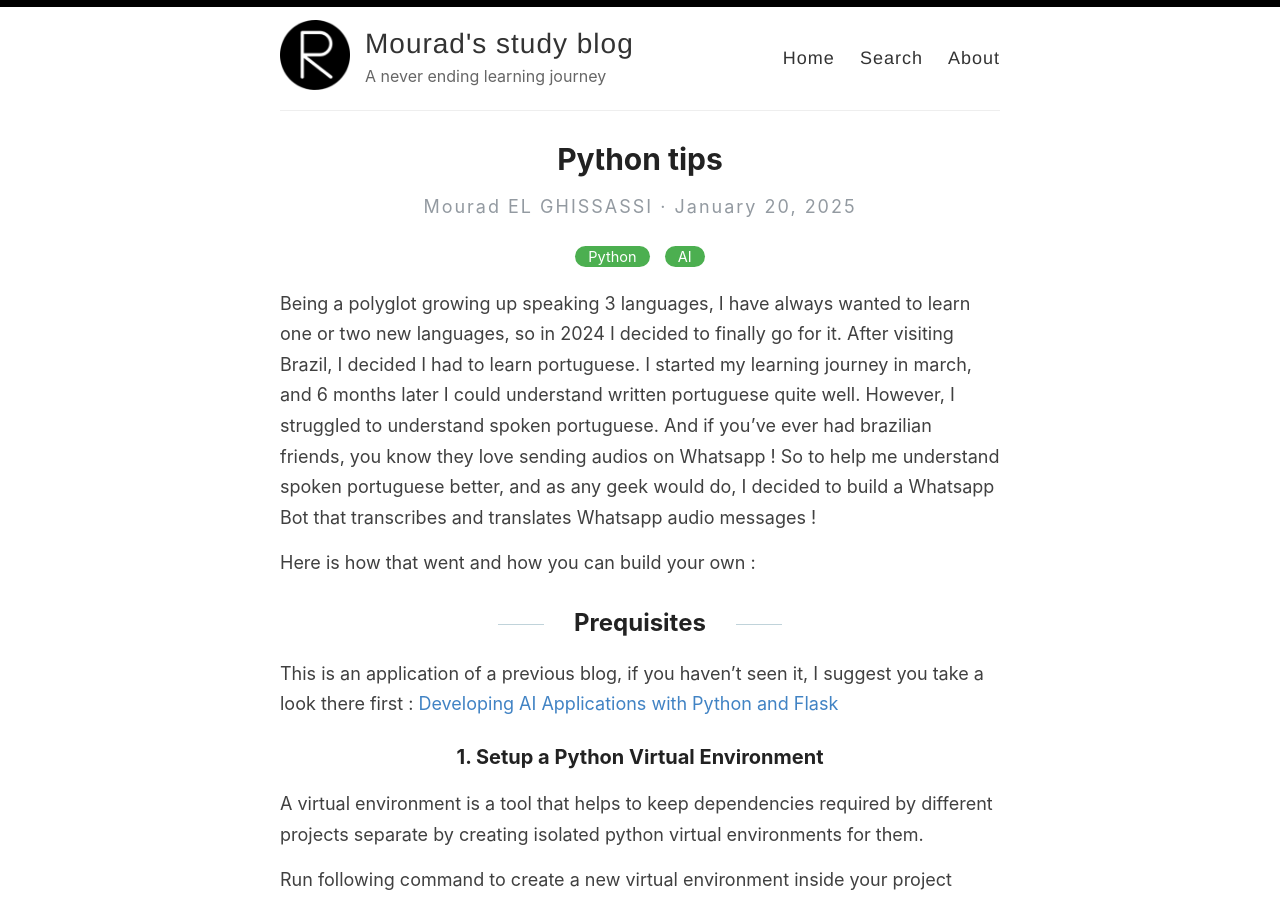
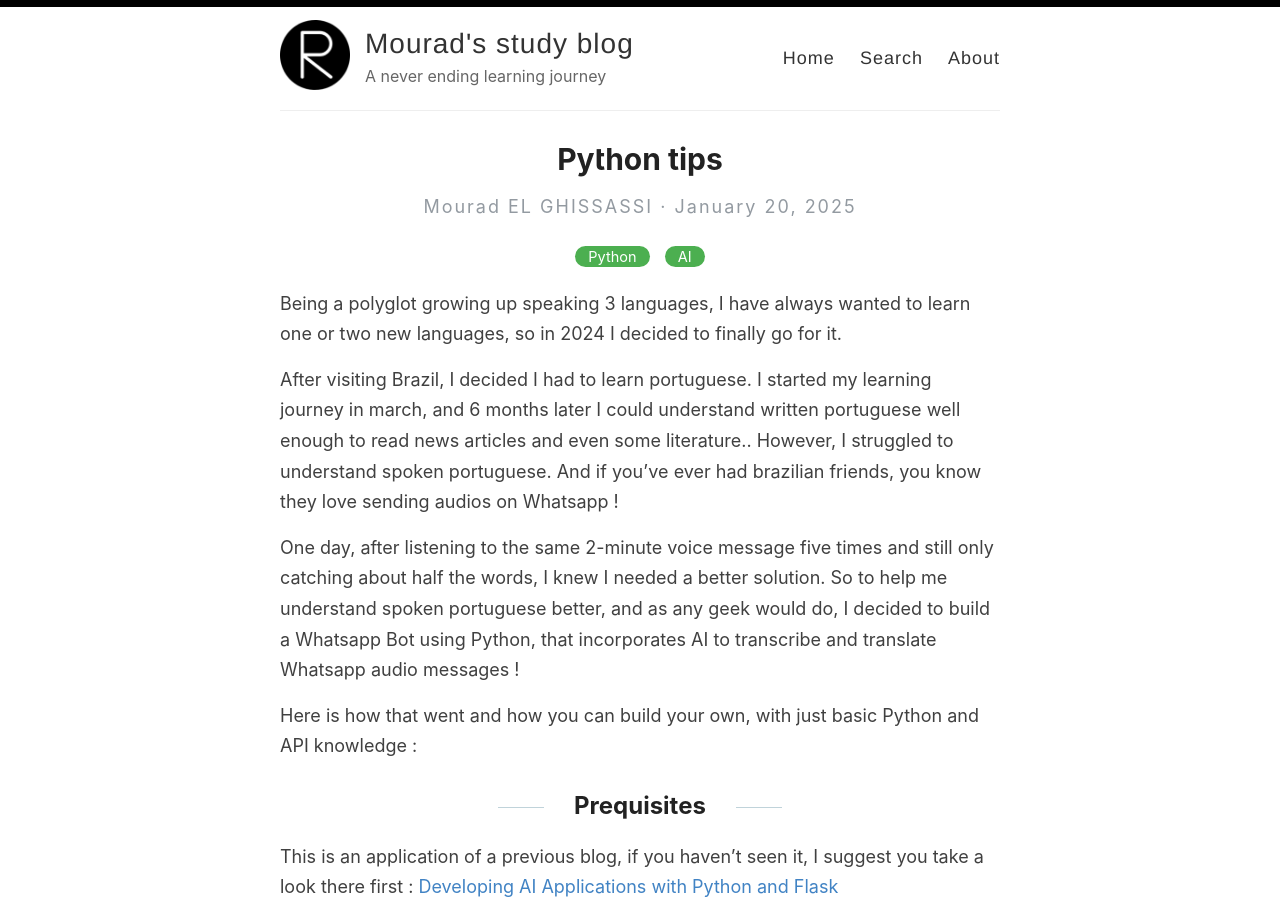
Before and after one commit to everythingdata-ai/everythingdata-ai.github.io, a Jekyll site: the page built from _posts/2025-01-20-python-translating-bot.md, in a window 1280 px wide and 900 px high. Built offline with Jekyll 4.4.1, drawn with Linux system fonts in a browser that asks for light colours.

Commit message:
Update 2025-01-20-python-translating-bot.md

```diff
--- a/_posts/2025-01-20-python-translating-bot.md
+++ b/_posts/2025-01-20-python-translating-bot.md
@@ -5,11 +5,14 @@ categories: [Python, AI]
 ---
 
 Being a polyglot growing up speaking 3 languages, I have always wanted to learn one or two new languages, so in 2024 I decided to finally go for it.
-After visiting Brazil, I decided I had to learn portuguese. I started my learning journey in march, and 6 months later I could understand written portuguese quite well.
+
+After visiting Brazil, I decided I had to learn portuguese. I started my learning journey in march, and 6 months later I could understand written portuguese well enough to read news articles and even some literature..
 However, I struggled to understand spoken portuguese. And if you've ever had brazilian friends, you know they love sending audios on Whatsapp !
-So to help me understand spoken portuguese better, and as any geek would do, I decided to build a Whatsapp Bot that transcribes and translates Whatsapp audio messages !
 
-Here is how that went and how you can build your own :
+One day, after listening to the same 2-minute voice message five times and still only catching about half the words, I knew I needed a better solution.
+So to help me understand spoken portuguese better, and as any geek would do, I decided to build a Whatsapp Bot using Python, that incorporates AI to transcribe and translate Whatsapp audio messages !
+
+Here is how that went and how you can build your own, with just basic Python and API knowledge :
 
 ## Prequisites
 
```
